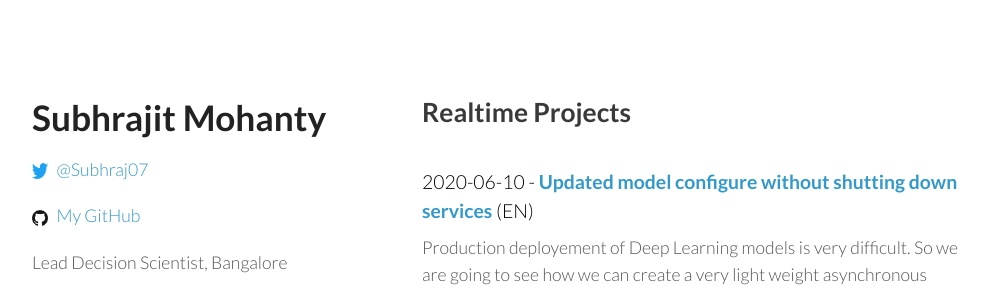
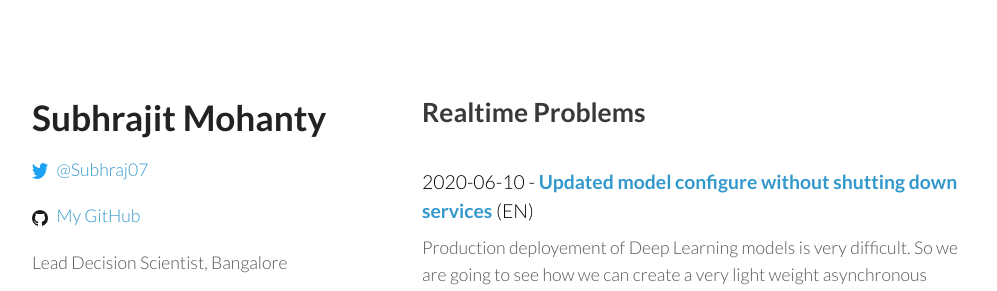
Before and after one commit to Subhraj07/Subhraj07.github.io, a Jekyll site: the page built from index.html, in a window 1280 px wide. Shown: the top 291 px of the page, without its empty margins (138-1135 px from the left). Built offline with Jekyll 4.4.1, drawn with Linux system fonts in a browser that asks for light colours; nearby versions of some CDN libraries.

Commit message:
changed index file

```diff
--- a/index.html
+++ b/index.html
@@ -1,7 +1,7 @@
 ---
 layout: home
 ---
-<h2>Realtime Projects</h2>
+<h2>Realtime Problems</h2>
 
 {% for post in site.posts %}
   <p class="post">{{ post.date | date: "%Y-%m-%d" }} - <a class="post-link" href="{{ post.url | prepend: site.baseurl }}">{{ post.title }}</a> ({{ post.language }})</p>
```
